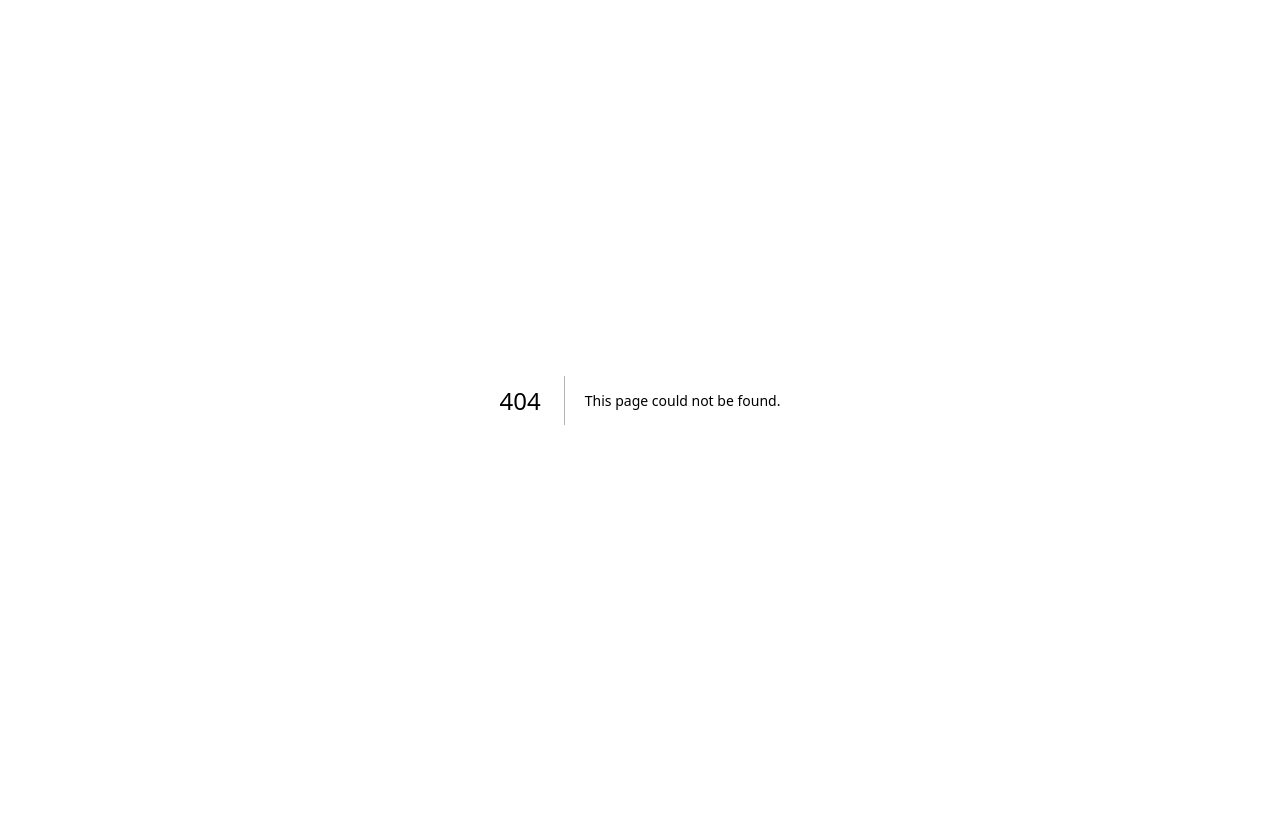
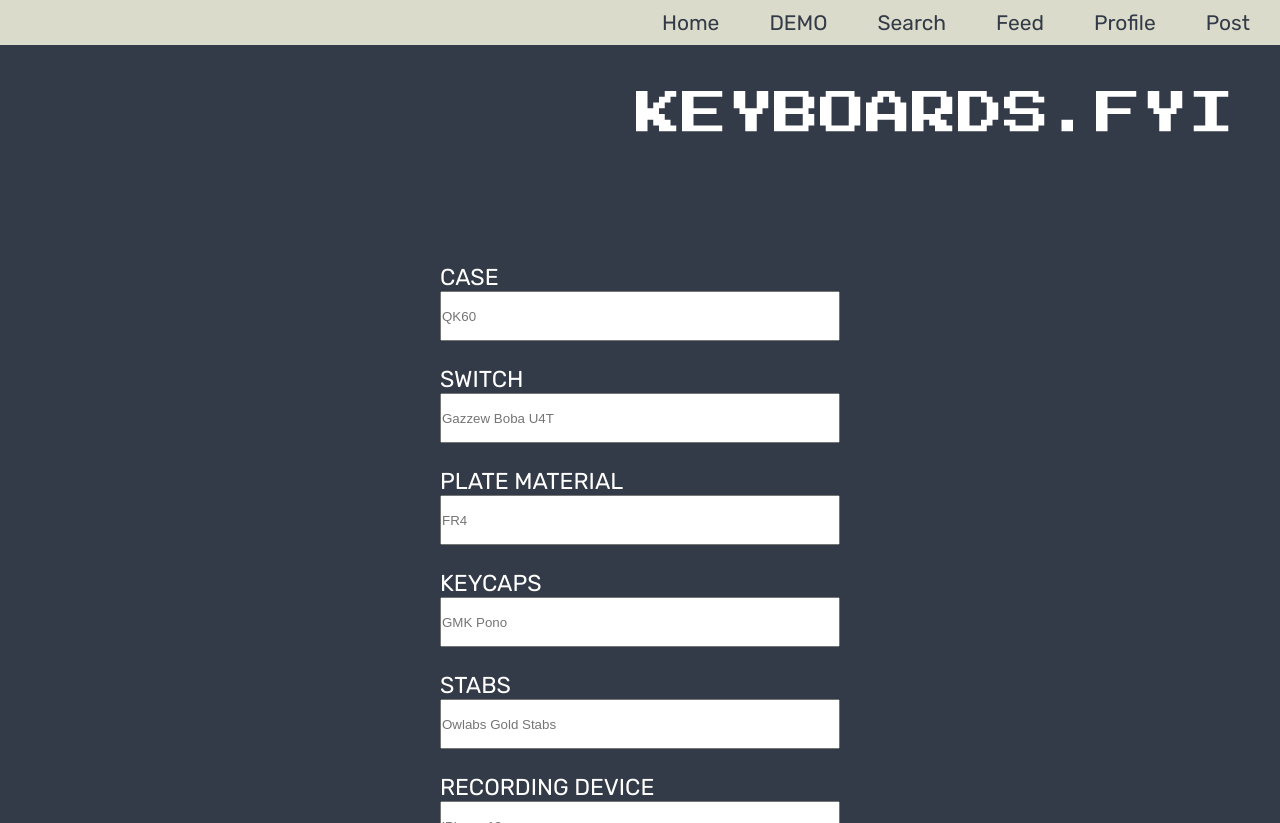
Before and after one commit to hecwon/keyboardsfyi, a Next.js app: page /new in a window 1280 px wide. Before the commit this address had no page. Before the commit the page ends 800 px from the top, so only its background shows below. Built offline with nearby package versions, Linux system fonts and the light colour scheme.

Commit message:
add new post component

```diff
--- /dev/null
+++ b/src/app/new/new.module.css
@@ -0,0 +1,29 @@
+@import url('https://fonts.googleapis.com/css2?family=Press+Start+2P&family=Rubik:ital,wght@0,300;0,400;0,500;0,600;0,700;1,600&display=swap');
+
+.postContainer {
+  width: 70vw;
+  height: 70vh;
+  display: flex;
+  flex-direction: column;
+  align-items: center;
+  margin-top: 10vh;
+}
+.input {
+  height: 50px;
+  width: 400px;
+  margin-bottom: 3vh;
+}
+
+.accent {
+  font-family: "Press_Start_2P";
+}
+
+.postButton {
+  align-self: center;
+  height: 50px;
+  width: 125px;
+  font-size: 20px;
+  background-color:rgb(183 192 216);
+  color: white;
+  border-radius: 5px;
+}
--- /dev/null
+++ b/src/app/new/page.tsx
@@ -0,0 +1,69 @@
+import Layout from '../../../components/global/layout';
+import styles from './new.module.css';
+
+const New = () => {
+  return (
+    <Layout>
+      <form className={styles.postContainer}>
+        <div>
+          CASE
+          <br />
+          <input
+            className={styles.input}
+            type="text"
+            placeholder="QK60"
+          />
+        </div>
+        <div>
+          SWITCH
+          <br />
+          <input
+            className={styles.input}
+            type="text"
+            placeholder="Gazzew Boba U4T"
+          />
+        </div>
+        <div>
+          PLATE MATERIAL
+          <br />
+          <input
+            className={styles.input}
+            type="text"
+            placeholder="FR4"
+          />
+        </div>
+        <div>
+          KEYCAPS
+          <br />
+          <input
+            className={styles.input}
+            type="text"
+            placeholder="GMK Pono" />
+        </div>
+        <div>
+          STABS
+          <br />
+          <input
+            className={styles.input}
+            type="text"
+            placeholder="Owlabs Gold Stabs"
+          />
+        </div>
+        <div>
+          RECORDING DEVICE
+          <br />
+          <input
+            className={styles.input}
+            type="text"
+            placeholder="iPhone 13"
+          />
+        </div>
+        <div className={styles.accent}>
+          <button className={styles.postButton}>SUBMIT</button>
+        </div>
+      </form>
+    </Layout>
+  )
+}
+
+export default New;
```
